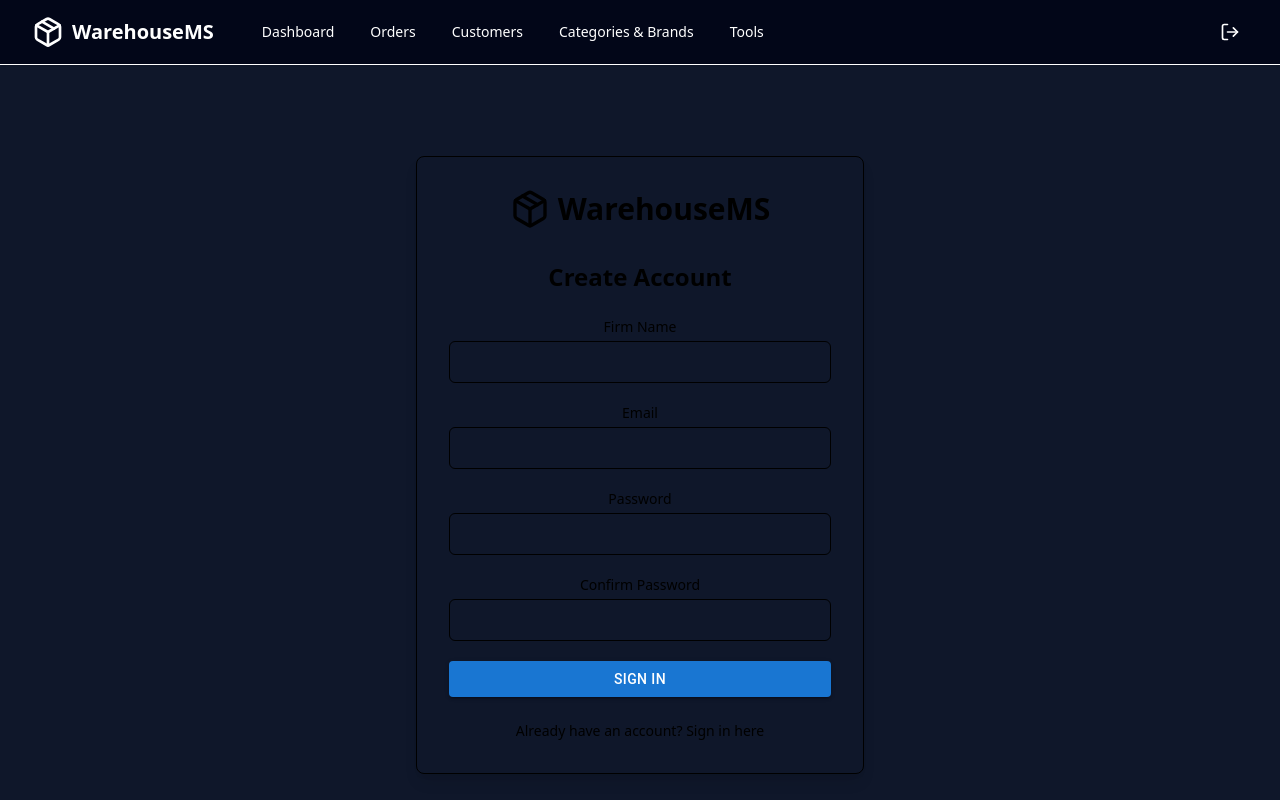
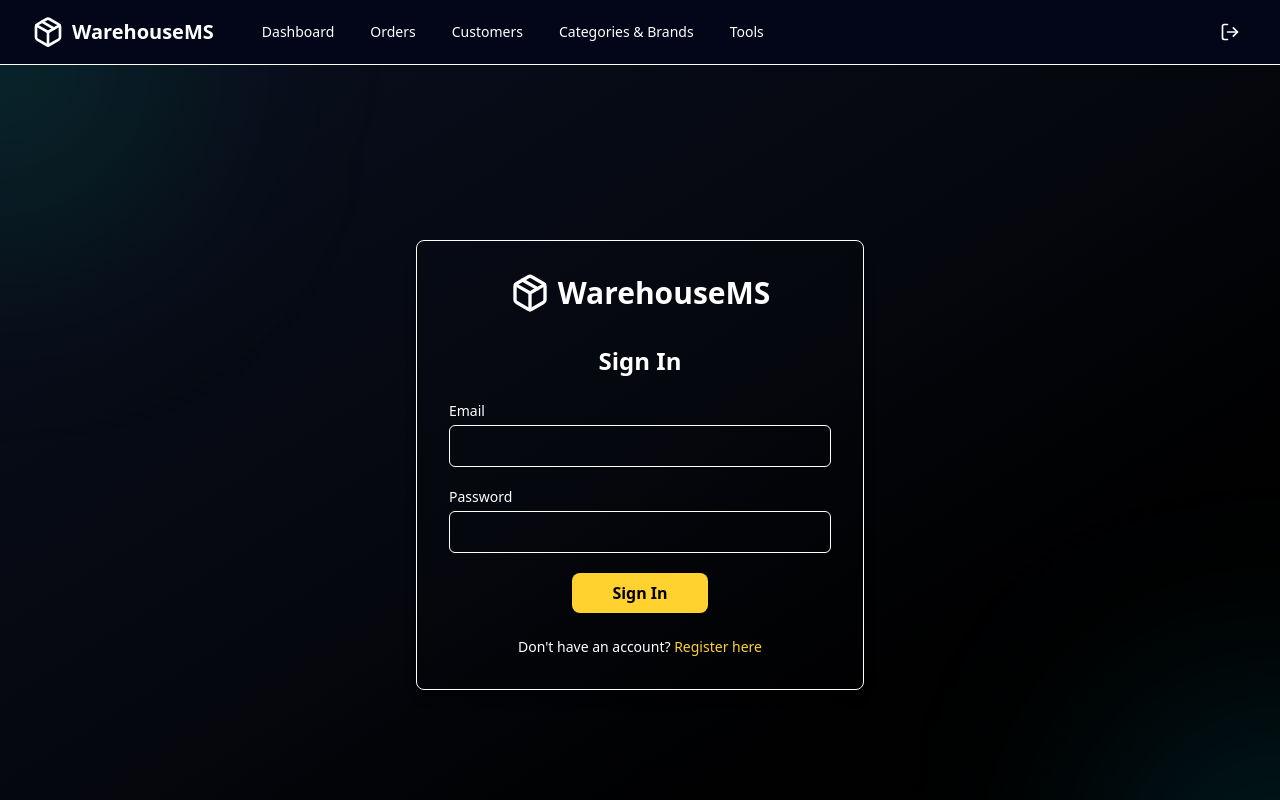
Before and after one commit to shefket-mustafa/WarehouseMS, a React (Vite) app in the folder client/: page /register in a window 1280 px wide. Shown: the top 800 px of the page. Built offline with nearby package versions, Linux system fonts and the light colour scheme.

Commit message:
Tweaked register so that i have a merge conflict to practice it

```diff
--- a/client/src/pages/Login.tsx
+++ b/client/src/pages/Login.tsx
@@ -88,7 +88,7 @@ relative">
           </button>
         </form>
 
-        <p className="text-center text-white mt-6 text-sm text-muted-foreground">
+        <p className="text-center text-white mt-6 text-sm text-muted-foreground relative z-10">
           Don't have an account?{' '}
           <Link to="/register" className="text-primary text-amber-300 hover:underline font-medium">
             Register here
--- a/client/src/pages/Register.tsx
+++ b/client/src/pages/Register.tsx
@@ -1,28 +1,23 @@
 import { useState } from 'react';
 import { Link, useNavigate } from 'react-router';
-import {  Button, CircularProgress } from '@mui/material';
+import { CircularProgress } from '@mui/material';
 import { FiPackage } from 'react-icons/fi';
 import { useAuth } from '../context/authContext-hook';
 
 const Register = () => {
   const [email, setEmail] = useState('');
   const [password, setPassword] = useState('');
-  const [confirmPassword, setConfirmPassword] = useState('');
-  const [firmName, setFirmName] = useState('');
+  const [companyName] = useState('');
   const [loading, setLoading] = useState(false);
   const { register } = useAuth();
   const navigate = useNavigate();
 
   const handleSubmit = async (e: React.FormEvent) => {
     e.preventDefault();
-    if (password !== confirmPassword) {
-      alert('Passwords do not match');
-      return;
-    }
     setLoading(true);
     try {
-      await register(email, password, firmName);
-      navigate('/dashboard');
+      await register(email, password, companyName);
+      navigate('/login');
     } catch (error) {
       console.error('Registration failed:', error);
     } finally {
@@ -31,35 +26,30 @@ const Register = () => {
   };
 
   return (
-    <div className="min-h-screen bg-background flex items-center justify-center p-4">
-      <div className="bg-card rounded-lg shadow-lg p-8 w-full max-w-md border border-border">
+    <div className="min-h-screen bg-white flex items-center justify-center p-4 bg-linear-to-br from-[#0a0f1f] via-[#05070d] to-black
+relative">
+
+  <div className="absolute inset-0 overflow-hidden">
+  <div className="absolute top-[-150px] left-[-150px] h-[300px] w-[300px] rounded-full
+  bg-emerald-500/20 blur-[120px]" />
+
+  <div className="absolute bottom-[-150px] right-[-150px] h-[300px] w-[300px] rounded-full
+  bg-cyan-500/20 blur-[120px]" />
+</div>
+      <div className="bg-card rounded-lg shadow-lg p-8 w-full max-w-md border-white border">
         <div className="flex items-center justify-center gap-2 mb-8">
-          <FiPackage className="w-10 h-10 text-primary" />
-          <h1 className="text-3xl font-bold text-foreground">WarehouseMS</h1>
+          <FiPackage className="w-10 h-10 text-white text-primary" />
+          <h1 className="text-3xl text-white font-bold text-foreground">WarehouseMS</h1>
         </div>
 
-        <h2 className="text-2xl font-semibold text-center mb-6 text-card-foreground">
-          Create Account
+        <h2 className="text-2xl text-white font-semibold text-center mb-6 text-card-foreground">
+          Sign In
         </h2>
 
-       <form onSubmit={handleSubmit} className="space-y-5">
-          <div className="flex flex-col">
-            <label className="text-sm font-medium mb-1 text-foreground">Firm Name</label>
-            <input
-              type="text"
-              className="
-                w-full px-3 py-2 rounded-md
-                bg-card border border-border text-foreground
-                focus:outline-none focus:ring-2 focus:ring-primary
-              "
-              value={firmName}
-              onChange={(e) => setFirmName(e.target.value)}
-            />
-          </div>
-
+       <form onSubmit={handleSubmit} className="space-y-5 text-white relative z-10">
           {/* EMAIL */}
           <div className="flex flex-col">
-            <label className="text-sm font-medium mb-1 text-foreground">Email</label>
+            <label className="text-sm font-medium text-start mb-1 text-foreground">Email</label>
             <input
               type="email"
               className="
@@ -75,7 +65,7 @@ const Register = () => {
 
           {/* PASSWORD */}
           <div className="flex flex-col">
-            <label className="text-sm font-medium mb-1 text-foreground">Password</label>
+            <label className="text-sm text-start font-medium mb-1 text-foreground">Password</label>
             <input
               type="password"
               className="
@@ -89,37 +79,20 @@ const Register = () => {
             />
           </div>
 
-          <div className="flex flex-col">
-            <label className="text-sm font-medium mb-1 text-foreground">Confirm Password</label>
-            <input
-              type="password"
-              className="
-                w-full px-3 py-2 rounded-md
-                bg-card border border-border text-foreground
-                focus:outline-none focus:ring-2 focus:ring-primary
-              "
-              value={confirmPassword}
-              onChange={(e) => setConfirmPassword(e.target.value)}
-              required
-            />
-          </div>
-
           {/* SUBMIT BUTTON */}
-          <Button
-            fullWidth
+          <button
             type="submit"
-            variant="contained"
             disabled={loading}
-            className="bg-primary hover:bg-primary-hover text-primary-foreground py-3"
+            className="bg-amber-300 hover:bg-amber-400 px-10 rounded-lg text-black font-bold py-2 cursor-pointer"
           >
             {loading ? <CircularProgress size={24} /> : 'Sign In'}
-          </Button>
+          </button>
         </form>
 
-        <p className="text-center mt-6 text-sm text-muted-foreground">
-          Already have an account?{' '}
-          <Link to="/login" className="text-primary hover:underline font-medium">
-            Sign in here
+        <p className="text-center text-white mt-6 text-sm text-muted-foreground">
+          Don't have an account?{' '}
+          <Link to="/register" className="text-primary text-amber-300 hover:underline font-medium">
+            Register here
           </Link>
         </p>
       </div>
```
